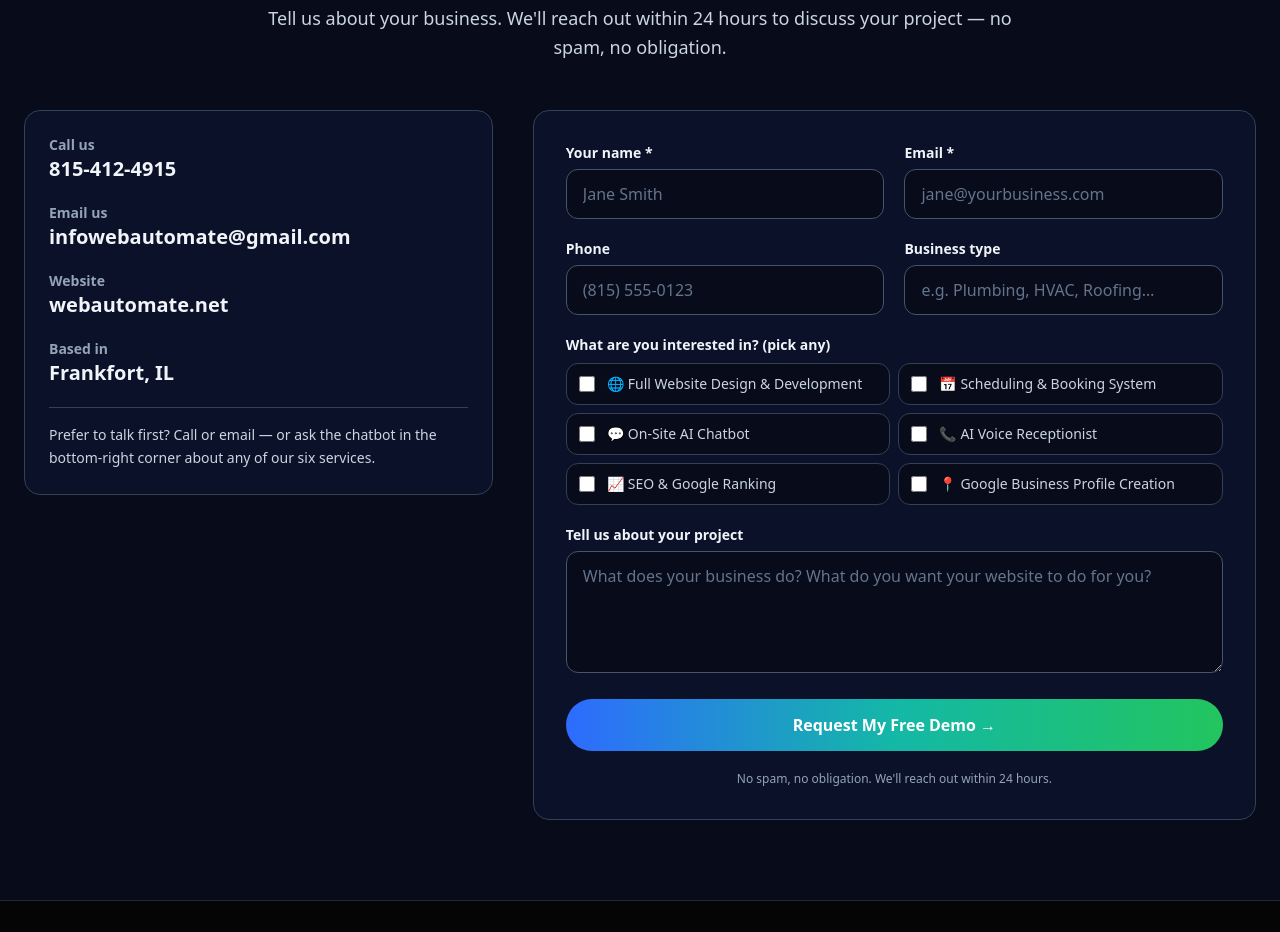
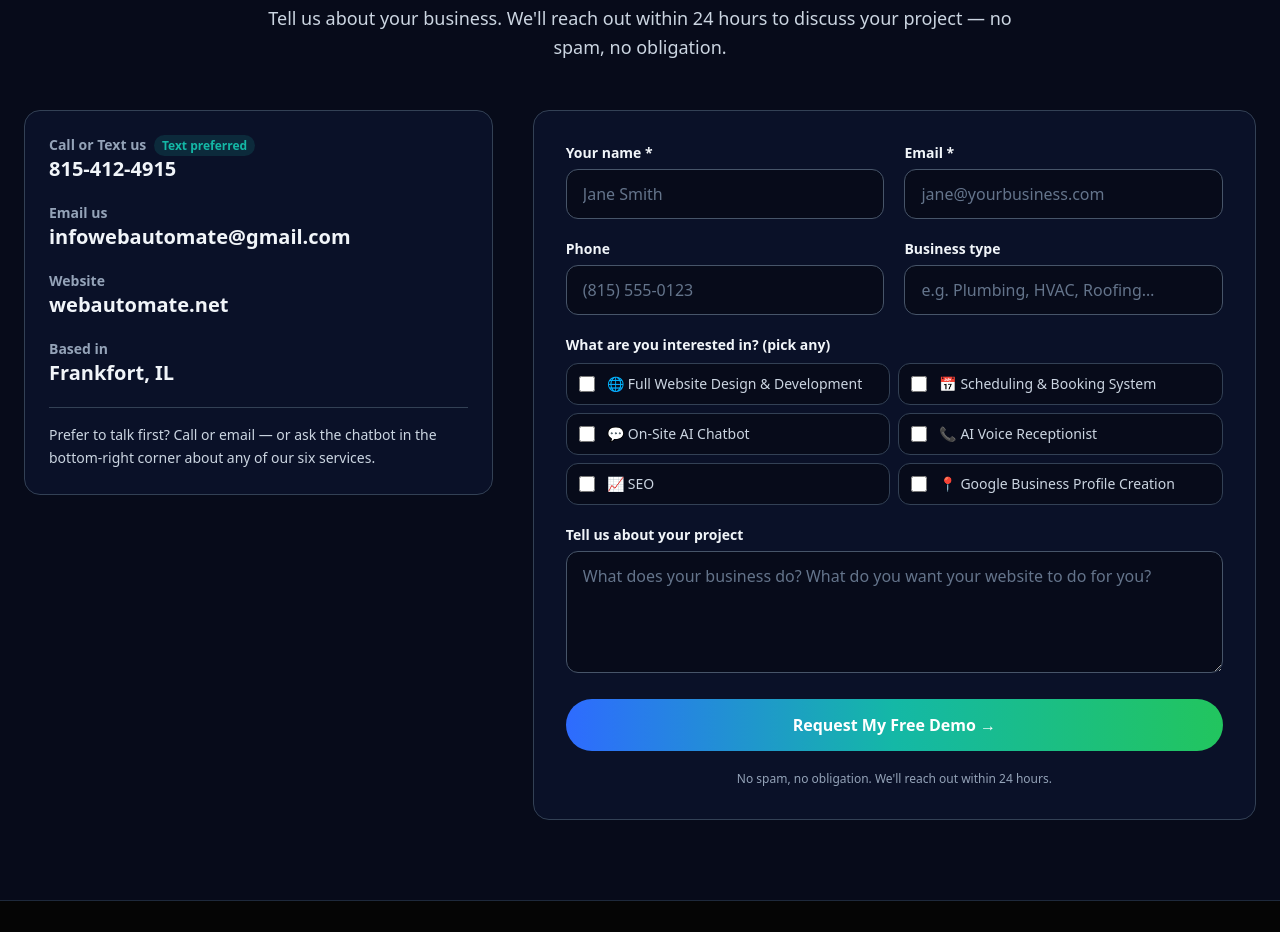
Before and after one commit to nalsguson/web-automate-website, a Next.js app: page / in a window 1280 px wide. Shown: the part 6780-7712 px from the top of the page. Built offline with nearby package versions, Linux system fonts and the light colour scheme.

Commit message:
Demo form: SEO checkbox label shortened; Call or Text us with Text preferred note

```diff
--- a/src/app/page.tsx
+++ b/src/app/page.tsx
@@ -371,7 +371,7 @@ export default function Home() {
           <div className="lg:col-span-2">
             <div className="space-y-5 rounded-2xl border border-slate-700 bg-navy-850 p-6">
               <div>
-                <p className="text-sm font-semibold text-slate-400">Call us</p>
+                <p className="text-sm font-semibold text-slate-400">Call or Text us <span className="ml-1 rounded-full bg-brand-teal/15 px-2 py-0.5 text-xs font-semibold text-brand-teal">Text preferred</span></p>
                 <a href={CONTACT.phoneHref} className="text-xl font-bold hover:underline">{CONTACT.phoneDisplay}</a>
               </div>
               <div>
--- a/src/components/DemoForm.tsx
+++ b/src/components/DemoForm.tsx
@@ -101,7 +101,7 @@ export default function DemoForm() {
               />
               <span>
                 <span className="mr-1">{s.icon}</span>
-                {s.title}
+                {s.id === "seo" ? "SEO" : s.title}
               </span>
             </label>
           ))}
```
